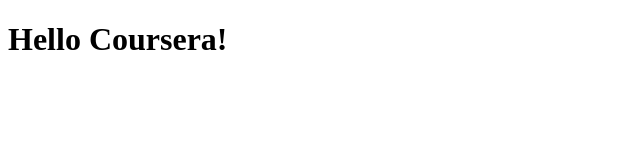
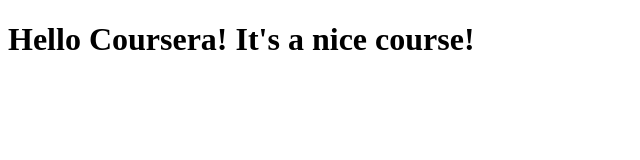
Before and after one commit to Hackivist/coursera-test, a plain HTML site: page site/index.html in a window 1280 px wide. Shown: the whole page, without its empty margins (0-640 px from the left). Drawn offline with Linux system fonts and the light colour scheme.

Commit message:
Litte bit  of addition

```diff
--- a/site/index.html
+++ b/site/index.html
@@ -4,6 +4,6 @@
 <title>Hello Coursera!</title>
 </head>
 <body>
-<h1>Hello Coursera!</h1>
+<h1>Hello Coursera! It's a nice course!</h1>
 </body>
 </html>
```
